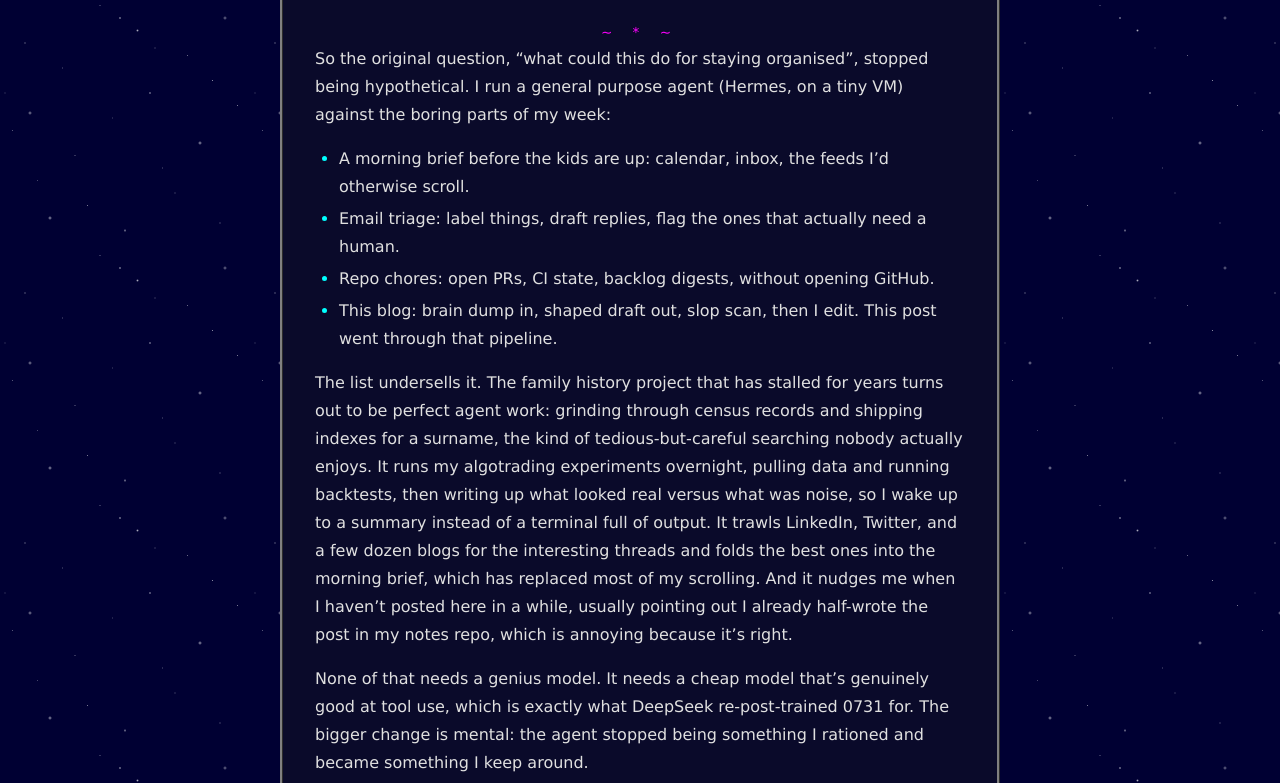
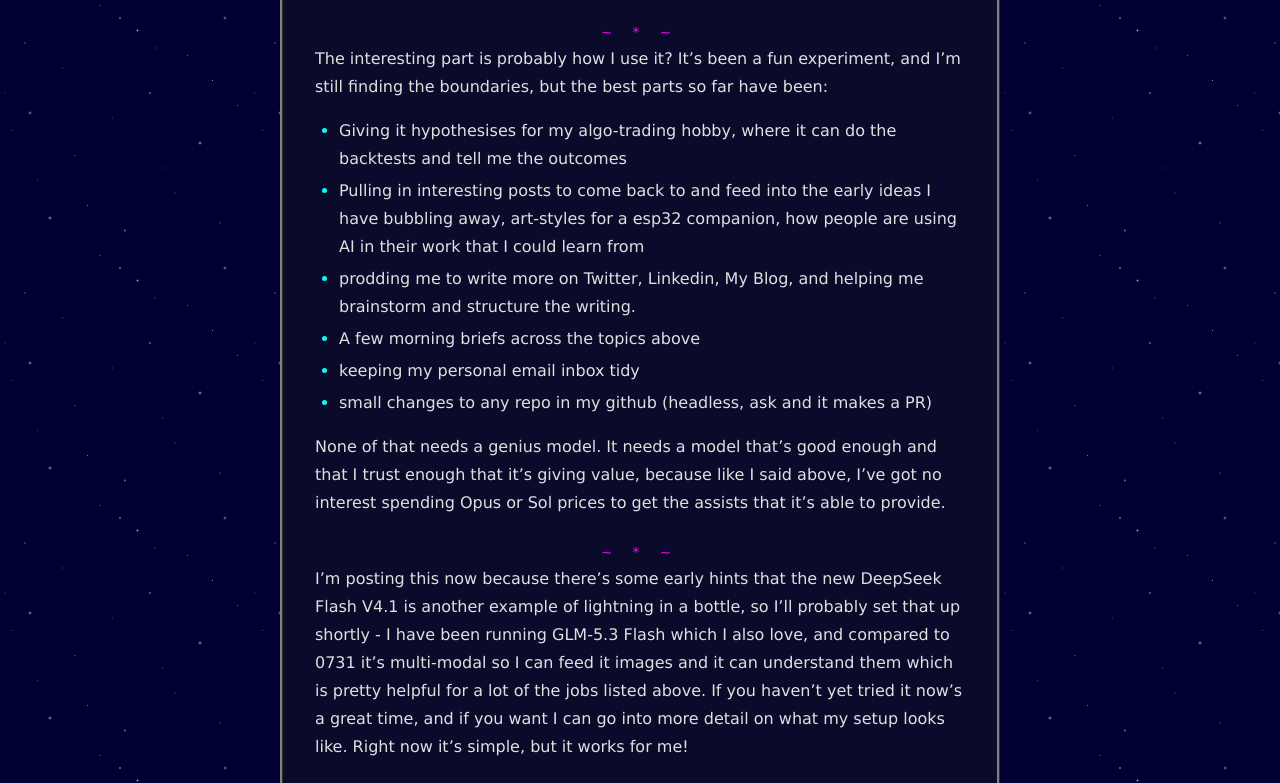
Before and after one commit to fourseven/mathewhartley.com, an Astro site: page /blog/2026-09-10-deepseek-v4-flash-agent in a window 1280 px wide. Shown: the part 1257-2040 px from the top of the page. Built offline with nearby package versions, Linux system fonts and the light colour scheme; Astro itself is replaced by a stand-in of ours.

Commit message:
second re-work

```diff
--- a/src/content/blog/2026-09-10-deepseek-v4-flash-agent.md
+++ b/src/content/blog/2026-09-10-deepseek-v4-flash-agent.md
@@ -22,16 +22,16 @@
 
 ---
 
-So the original question, "what could this do for staying organised", stopped being hypothetical. I run a general purpose agent (Hermes, on a tiny VM) against the boring parts of my week:
+The interesting part is probably how I use it? It's been a fun experiment, and I'm still finding the boundaries, but the best parts so far have been:
 
-- A morning brief before the kids are up: calendar, inbox, the feeds I'd otherwise scroll.
-- Email triage: label things, draft replies, flag the ones that actually need a human.
-- Repo chores: open PRs, CI state, backlog digests, without opening GitHub.
-- This blog: brain dump in, shaped draft out, slop scan, then I edit. This post went through that pipeline.
+- Giving it hypothesises for my algo-trading hobby, where it can do the backtests and tell me the outcomes
+- Pulling in interesting posts to come back to and feed into the early ideas I have bubbling away, art-styles for a esp32 companion, how people are using AI in their work that I could learn from
+- prodding me to write more on Twitter, Linkedin, My Blog, and helping me brainstorm and structure the writing.
+- A few morning briefs across the topics above
+- keeping my personal email inbox tidy
+- small changes to any repo in my github (headless, ask and it makes a PR)
 
-The list undersells it. The family history project that has stalled for years turns out to be perfect agent work: grinding through census records and shipping indexes for a surname, the kind of tedious-but-careful searching nobody actually enjoys. It runs my algotrading experiments overnight, pulling data and running backtests, then writing up what looked real versus what was noise, so I wake up to a summary instead of a terminal full of output. It trawls LinkedIn, Twitter, and a few dozen blogs for the interesting threads and folds the best ones into the morning brief, which has replaced most of my scrolling. And it nudges me when I haven't posted here in a while, usually pointing out I already half-wrote the post in my notes repo, which is annoying because it's right.
-
-None of that needs a genius model. It needs a cheap model that's genuinely good at tool use, which is exactly what DeepSeek re-post-trained 0731 for. The bigger change is mental: the agent stopped being something I rationed and became something I keep around.
+None of that needs a genius model. It needs a model that's good enough and that I trust enough that it's giving value, because like I said above, I've got no interest spending Opus or Sol prices to get the assists that it's able to provide.
 
 ---
 
```
